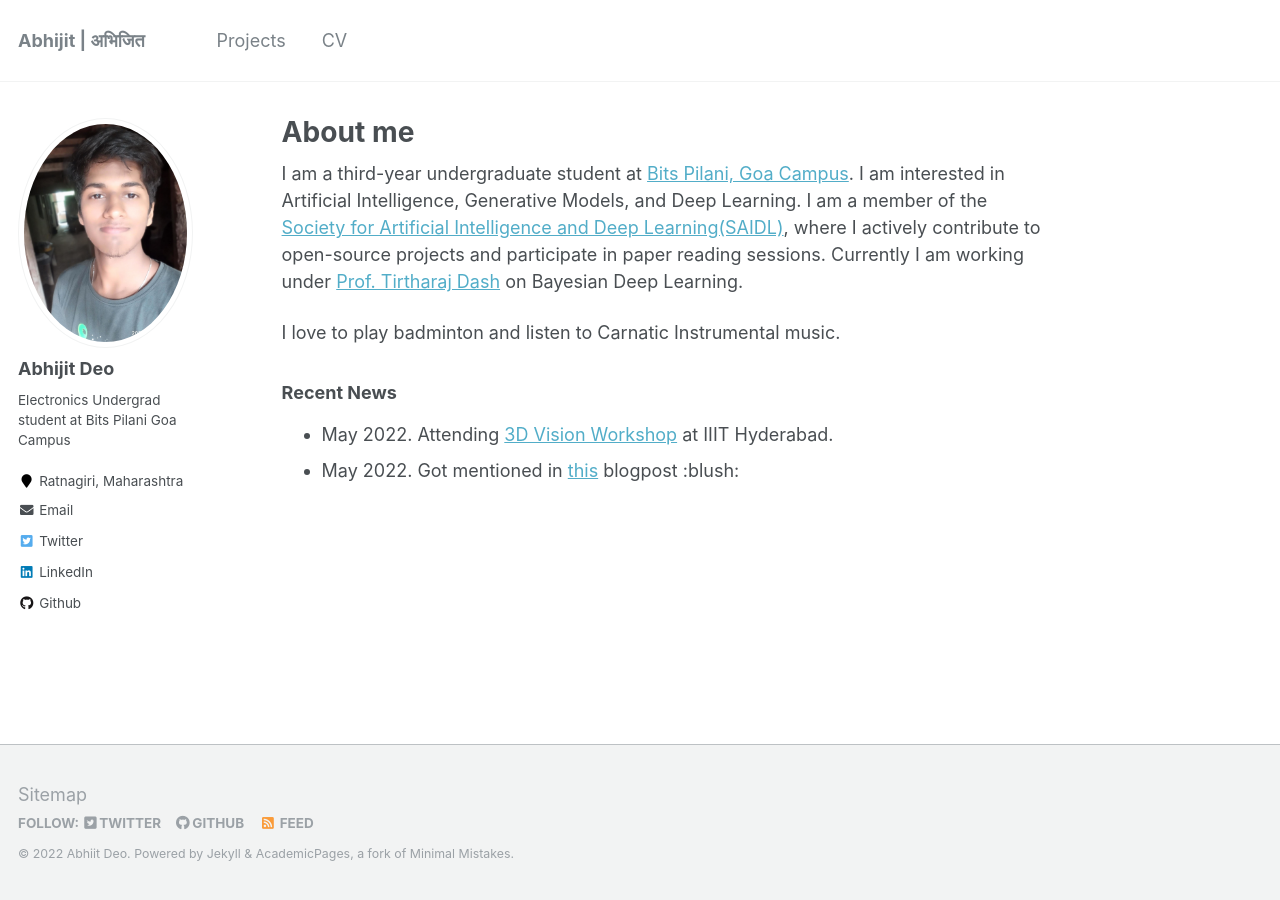
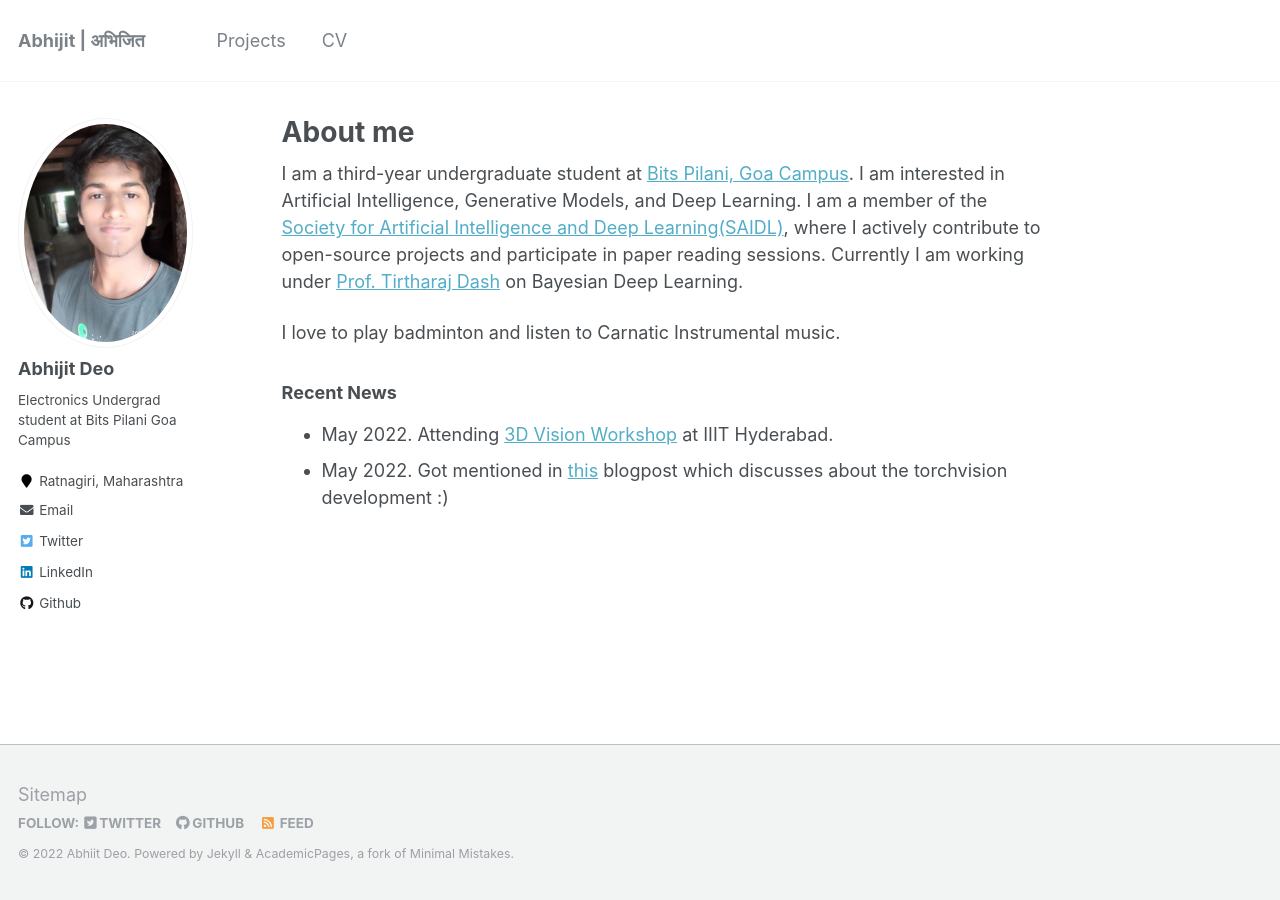
Before and after one commit to abhi-glitchhg/abhi-glitchhg.github.io, a Jekyll site: the page built from _pages/about.md, in a window 1280 px wide. Built offline with Jekyll 4.4.1, drawn with Linux system fonts in a browser that asks for light colours.

Commit message:
minor edit

```diff
--- a/_pages/about.md
+++ b/_pages/about.md
@@ -23,4 +23,4 @@ I love to play badminton and listen to Carnatic Instrumental music.
 ### Recent News
 
 * May 2022. Attending [3D Vision Workshop](http://cvit.iiit.ac.in/workshops/3dvision/) at IIIT Hyderabad.
-* May 2022. Got mentioned in [this](https://blog.datumbox.com/the-journey-of-modernizing-torchvision-memoirs-of-a-torchvision-developer-3/) blogpost   :blush:
+* May 2022. Got mentioned in [this](https://blog.datumbox.com/the-journey-of-modernizing-torchvision-memoirs-of-a-torchvision-developer-3/) blogpost  which discusses about the torchvision development  :)
```
